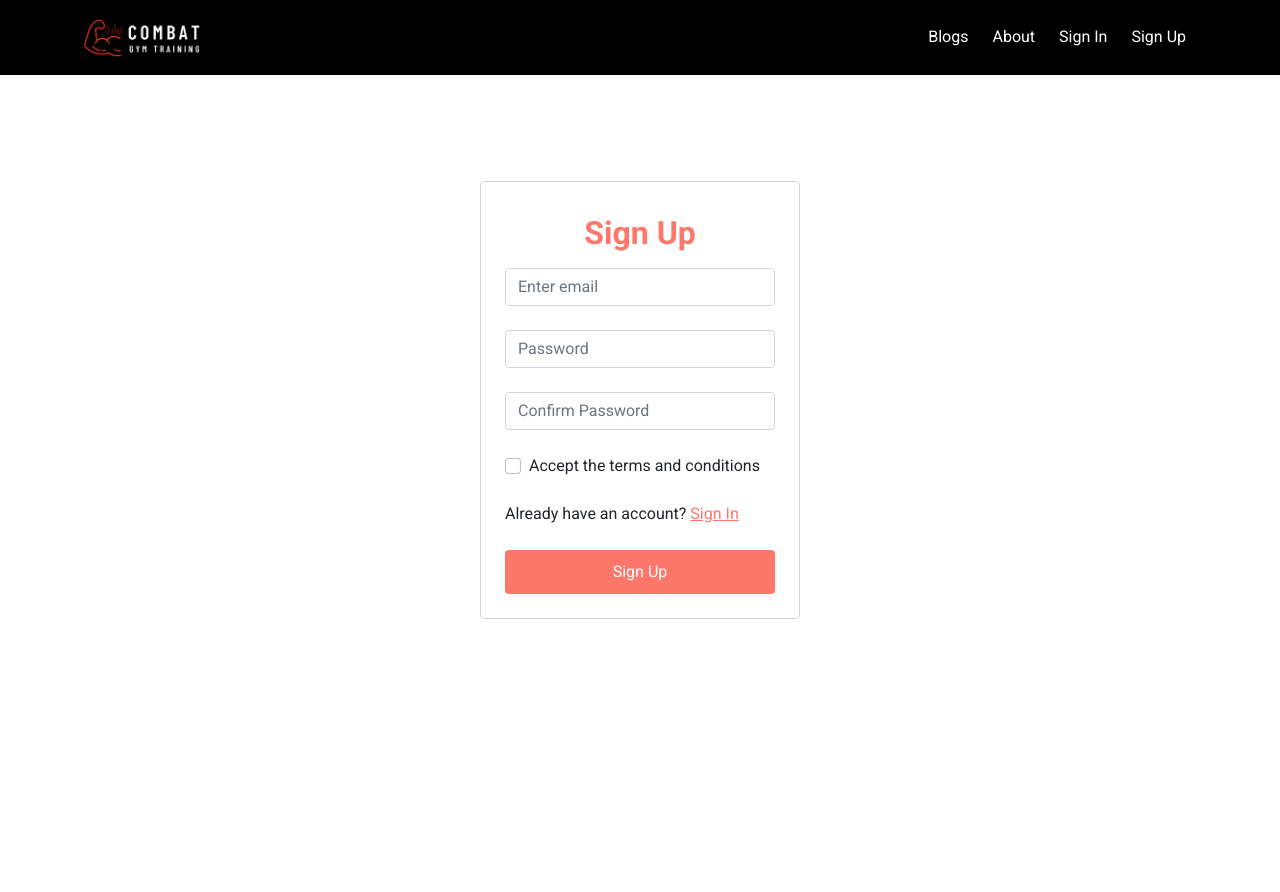
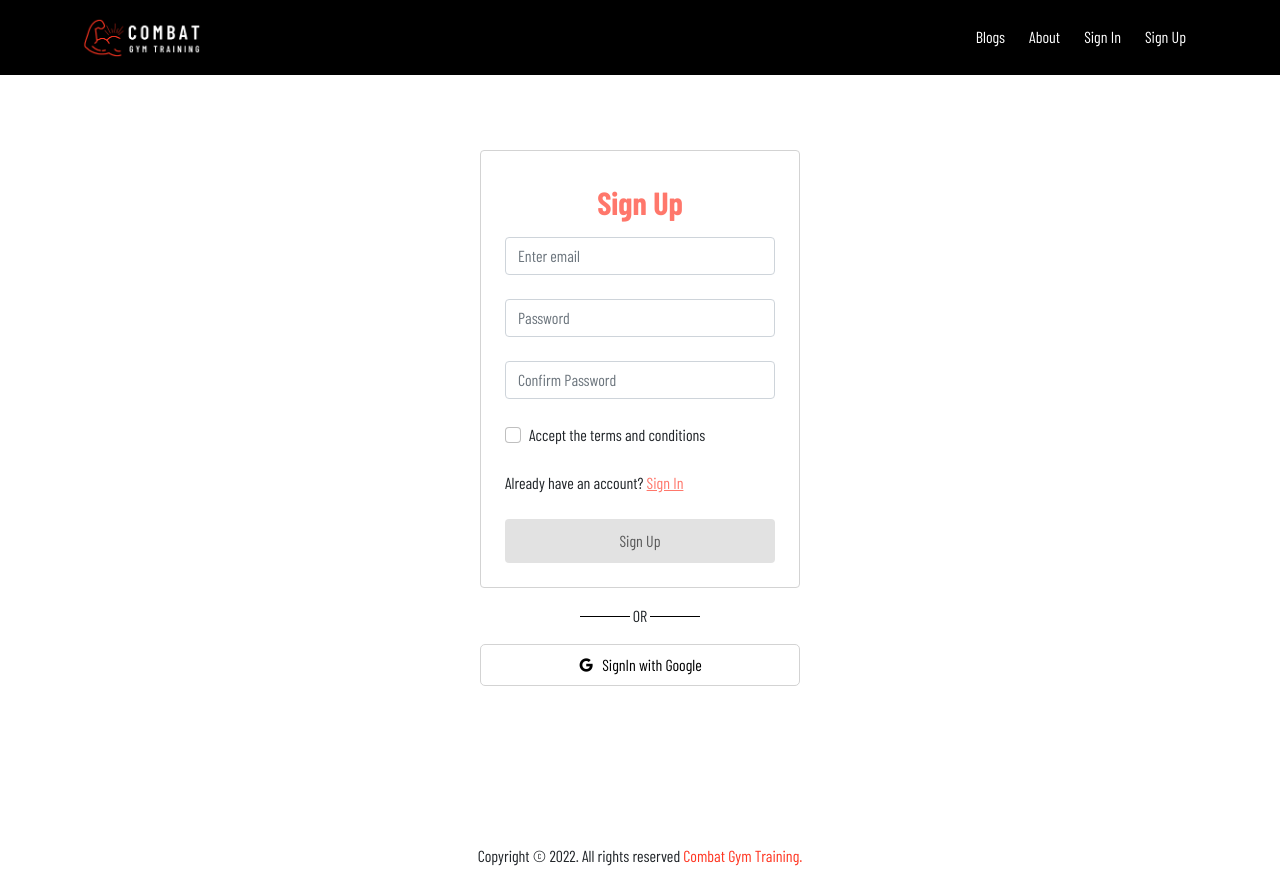
Before and after one commit to technayan/combat-gym-training, a React (Create React App) app: page /signup in a window 1280 px wide. Before the commit the page ends 800 px from the top, so only its background shows below. Built offline with nearby package versions, Linux system fonts and the light colour scheme; no server answers; the HTML template or start-up script is replaced by a standard one.

Commit message:
Added Signin, Signup, and Signout Functions and google signin

```diff
--- a/package.json
+++ b/package.json
@@ -7,11 +7,14 @@
     "@testing-library/react": "^13.1.1",
     "@testing-library/user-event": "^13.5.0",
     "bootstrap": "^5.1.3",
+    "firebase": "^9.6.11",
     "react": "^18.0.0",
     "react-bootstrap": "^2.2.3",
     "react-dom": "^18.0.0",
+    "react-firebase-hooks": "^5.0.3",
     "react-router-dom": "^6.3.0",
     "react-scripts": "5.0.1",
+    "remixicon": "^2.5.0",
     "web-vitals": "^2.1.4"
   },
   "scripts": {
--- a/public/index.html
+++ b/public/index.html
@@ -24,6 +24,10 @@
       work correctly both with client-side routing and a non-root public URL.
       Learn how to configure a non-root public URL by running `npm run build`.
     -->
+
+    <!-- Remix Icon CDN -->
+    <link href="https://cdn.jsdelivr.net/npm/remixicon@2.5.0/fonts/remixicon.css" rel="stylesheet">
+
     <title>Combat | Gym Training</title>
   </head>
   <body>
--- a/src/App.js
+++ b/src/App.js
@@ -7,6 +7,9 @@ import Checkout from './components/Checkout/Checkout';
 import NotFound from './components/NotFound/NotFound';
 import SignIn from './components/SignIn/SignIn';
 import SignUp from './components/SignUp/SignUp';
+import Footer from './components/Footer/Footer'
+import RequireAuth from './components/RequireAuth/RequireAuth';
+import Blogs from './components/Blogs/Blogs';
 
 function App() {
   return (
@@ -15,12 +18,18 @@ function App() {
       <Routes>
         <Route path='/' element={<Home />} />
         <Route path='/home' element={<Home />} />
-        <Route path='/checkout/:id' element={<Checkout />} />
+        <Route path='/checkout/:id' element={
+          <RequireAuth>
+            <Checkout />
+          </RequireAuth>
+        } />
+        <Route path='/blogs' element={<Blogs />} />
         <Route path='/signin' element={<SignIn />} />
         <Route path='/signup' element={<SignUp />} />
 
         <Route path='*' element={<NotFound />} />
       </Routes>
+      <Footer />
     </div>
   );
 }
--- /dev/null
+++ b/src/components/Blogs/Blogs.js
@@ -0,0 +1,45 @@
+import React from 'react'
+import { Container } from 'react-bootstrap'
+
+const Blogs = () => {
+  return (
+    <div>
+      <Container>
+        <div className="blog">
+          <h4>Defference between Authorization and Authentication?</h4>
+          <p>
+            Authentication is the process to verify someone. Authentication
+            identifies the user and his/her details. On the other hand,
+            Authorization is the process that verifies the user's access. It
+            verifies which file, data, or document the user can access.
+          </p>
+        </div>
+        <div className="blog">
+          <h4>
+            Why are you using firebase? What other options do you have to
+            implement authentication?
+          </h4>
+          <p>
+            I am using firebase for authentication system on my website.
+            Firebase is a authentication system provider by Google. I have
+            Active Directory, OpenID Connect, LDAP, SAP and many more as other
+            options to implement authentication.
+          </p>
+        </div>
+        <div className="blog">
+          <h4>
+            What other services does firebase provide other than authentication?
+          </h4>
+          <p>
+            Firebase is a authentication system provider. Beside this service
+            firebase offers many other services to us. Firebase provides Cloud
+            Firestore, Cloud Functions, Hosting, Cloud Storage, Google
+            Analytics, Predictions, Cloud Messaging etc.
+          </p>
+        </div>
+      </Container>
+    </div>
+  )
+}
+
+export default Blogs
--- a/src/components/Header/Header.js
+++ b/src/components/Header/Header.js
@@ -3,8 +3,17 @@ import { Container, Nav, Navbar } from 'react-bootstrap';
 import './Header.css'
 import logo from '../../images/logo.png'
 import { Link } from 'react-router-dom';
+import auth from '../../firebase.init';
+import { useAuthState } from 'react-firebase-hooks/auth';
+import { signOut } from 'firebase/auth';
 
 const Header = () => {
+
+  const [user] = useAuthState(auth);
+
+  const handleSignOut = () => {
+    signOut(auth);
+  }
   return (
     <div>
       <Navbar className='fixed-top' bg="black" variant='dark' expand="lg">
@@ -17,8 +26,14 @@ const Header = () => {
             <Nav className="ms-auto">
               <Link className='nav-link text-white mx-1 my-2' to={'/blogs'}>Blogs</Link>
               <Link className='nav-link text-white mx-1 my-2' to={'/about'}>About</Link>
-              <Link className='nav-link text-white mx-1 my-2' to={'/signin'}>Sign In</Link>
-              <Link className='nav-link text-white mx-1 my-2' to={'/signup'}>Sign Up</Link>
+              {
+                user ? <Link onClick={handleSignOut} className='nav-link text-white mx-1 my-2' to={'/signin'}>Sign Out</Link> :
+
+                <>
+                <Link className='nav-link text-white mx-1 my-2' to={'/signin'}>Sign In</Link>
+                <Link className='nav-link text-white mx-1 my-2' to={'/signup'}>Sign Up</Link>
+                </>
+              }
             </Nav>
           </Navbar.Collapse>
         </Container>
--- a/src/components/Home/Home.js
+++ b/src/components/Home/Home.js
@@ -1,5 +1,4 @@
 import React from 'react';
-import Footer from '../Footer/Footer';
 import Banner from './Banner/Banner';
 import ClientReviews from './ClientReviews/ClientReviews';
 import Services from './Services/Services';
@@ -11,7 +10,6 @@ const Home = () => {
             <Banner />
             <Services />
             <ClientReviews />
-            <Footer />
         </div>
     );
 };
--- /dev/null
+++ b/src/components/RequireAuth/RequireAuth.js
@@ -0,0 +1,22 @@
+import React from 'react';
+import { useAuthState } from 'react-firebase-hooks/auth';
+import { Navigate, useLocation } from 'react-router-dom';
+import auth from '../../firebase.init';
+
+const RequireAuth = ({ children }) => {
+
+    const [user, loading] = useAuthState(auth);
+    const location = useLocation();
+
+    if(loading) {
+        return;
+    }
+
+    if(!user) {
+        return <Navigate to="/signin" state={{ from: location }} replace />
+    } else {
+        return children;
+    }
+};
+
+export default RequireAuth;
--- a/src/components/SignIn/SignIn.css
+++ b/src/components/SignIn/SignIn.css
@@ -1,10 +1,14 @@
 .form-container {
-    height: 100vh;
+    min-height: 100vh;
+    padding: 150px 0;
+}
+
+.form-wrapper {
+    width: 25%;
 }
 
 .form {
     border: 1px solid lightgray;
-    width: 25%;
 }
 
 .form-title {
@@ -28,8 +32,44 @@
     box-shadow: none;
 }
 
+.disabled{
+    background-color: lightgray !important;
+    color: #000 !important;
+}
+
 .submit-btn:hover {
     background: #ff3622;
+}
+
+.divider::before {
+    position: absolute;
+    content: '';
+    background: #000;
+    height: 1px;
+    width: 50px;
+    top: 50%;
+    right: 100px;
+}
+.divider::after {
+    position: absolute;
+    content: '';
+    background: #000;
+    height: 1px;
+    width: 50px;
+    top: 50%;
+    left: 100px;
+}
+
+.google-signin-btn {
+    background: none;
+    border: 1px solid lightgray;
+    border-radius: 5px;
+    transition: 0.3s ease;
+}
+
+.google-signin-btn:hover {
+    background: #ff776b;
+    color: #fff;
 }
 
 
--- a/src/components/SignIn/SignIn.js
+++ b/src/components/SignIn/SignIn.js
@@ -1,32 +1,83 @@
-import React from 'react'
+import React, { useRef } from 'react'
 import { Button, Form } from 'react-bootstrap'
-import { Link } from 'react-router-dom'
+import {
+  useSignInWithEmailAndPassword,
+  useSignInWithGoogle,
+} from 'react-firebase-hooks/auth'
+import { Link, useLocation, useNavigate } from 'react-router-dom'
+import auth from '../../firebase.init'
 import './SignIn.css'
 
 const SignIn = () => {
-  const handleSignIn = e => {
-    e.preventDefault();
+  const emailRef = useRef('')
+  const passwordRef = useRef('')
+
+  const navigate = useNavigate()
+  const location = useLocation()
+
+  let from = location.state?.from?.pathname || '/'
+
+  const [signInWithGoogle, user1] = useSignInWithGoogle(auth)
+
+  const [
+    signInWithEmailAndPassword,
+    user,
+    loading,
+    error,
+  ] = useSignInWithEmailAndPassword(auth)
+
+  const handleSignIn = (e) => {
+    e.preventDefault()
+    const email = emailRef.current.value
+    const password = passwordRef.current.value
+    signInWithEmailAndPassword(email, password)
   }
+
+  if (user || user1) {
+    navigate(from, { replace: true })
+  }
+
   return (
-    <div className='form-container d-flex justify-content-center align-items-center'>
-
-      <Form onSubmit={handleSignIn} className='form p-3 p-md-4 rounded'>
-        <h2 className='form-title text-center py-2'>Sign In</h2>
+    <div className="form-container">
+      <div className="form-wrapper mx-auto">
+        <Form onSubmit={handleSignIn} className="form p-3 p-md-4 rounded">
+          <h2 className="form-title text-center py-2">Sign In</h2>
           <Form.Group className="mb-4" controlId="formBasicEmail">
-          <Form.Control type="email" placeholder="Enter email" required/>
+            <Form.Control
+              ref={emailRef}
+              type="email"
+              placeholder="Enter email"
+              required
+            />
           </Form.Group>
 
           <Form.Group className="mb-4" controlId="formBasicPassword">
-          <Form.Control type="password" placeholder="Password" required/>
+            <Form.Control
+              ref={passwordRef}
+              type="password"
+              placeholder="Password"
+              required
+            />
           </Form.Group>
-        {/* <Form.Group className="mb-3" controlId="formBasicCheckbox">
-          <Form.Check type="checkbox" label="Check me out" />
-        </Form.Group> */}
-        <p className='py-2'>New to Combat? <Link className='form-link' to={'/signup'}>Creat an account</Link></p>
-        <Button className='w-100 submit-btn' variant="primary" type="submit">
+          <p className="text-danger">{error?.message}</p>
+          <p className="py-2">
+            New to Combat?{' '}
+            <Link className="form-link" to={'/signup'}>
+              Creat an account
+            </Link>
+          </p>
+          <Button className="w-100 submit-btn" variant="primary" type="submit">
             Sign In
           </Button>
         </Form>
+        <p className="divider position-relative text-center my-3">OR</p>
+        <button
+          className="google-signin-btn mx-auto py-2 w-100 d-flex justify-content-center"
+          onClick={() => signInWithGoogle()}
+        >
+          <i class="ri-google-fill me-2"></i>SignIn with Google
+        </button>
+      </div>
     </div>
   )
 }
--- a/src/components/SignUp/SignUp.js
+++ b/src/components/SignUp/SignUp.js
@@ -1,34 +1,122 @@
-import React from 'react'
+import React, { useRef, useState } from 'react'
 import { Button, Form } from 'react-bootstrap'
-import { Link } from 'react-router-dom'
+import { Link, useNavigate } from 'react-router-dom'
+import {
+  useCreateUserWithEmailAndPassword,
+  useSignInWithGoogle,
+} from 'react-firebase-hooks/auth'
+import auth from '../../firebase.init'
 
 const SignUp = () => {
+  const emailRef = useRef('')
+  const passwordRef = useRef('')
+  const confirmPasswordRef = useRef('')
+  const [check, setCheck] = useState(false)
+  const [errorMessage, setErrorMessage] = useState('')
+
+  const navigate = useNavigate()
+
+  const [
+    createUserWithEmailAndPassword,
+    user,
+    loading,
+    error,
+  ] = useCreateUserWithEmailAndPassword(auth)
+
+  const [signInWithGoogle, user1] = useSignInWithGoogle(auth)
+
+  if (user || user1) {
+    navigate('/')
+  }
+
   const handleSignUp = (e) => {
     e.preventDefault()
+    const email = emailRef.current.value
+    const password = passwordRef.current.value
+    const confirmPassword = confirmPasswordRef.current.value
+
+    if (password.length < 6) {
+      setErrorMessage('Password should contain at lease 6 characters!')
+      return
     }
+
+    if (password === confirmPassword) {
+      createUserWithEmailAndPassword(email, password)
+    } else {
+      setErrorMessage('Your two passwords are not same!')
+      return
+    }
+
+    if (error) {
+      setErrorMessage(error.message)
+      return
+    }
+  }
+
+  console.log(error)
+
   return (
-    <div className="form-container d-flex justify-content-center align-items-center">
+    <div className="form-container">
+      <div className="form-wrapper mx-auto">
         <Form onSubmit={handleSignUp} className="form p-3 p-md-4 rounded">
           <h2 className="form-title text-center py-2">Sign Up</h2>
           <Form.Group className="mb-4" controlId="formBasicEmail">
-          <Form.Control type="email" placeholder="Enter email" required />
+            <Form.Control
+              ref={emailRef}
+              type="email"
+              placeholder="Enter email"
+              required
+            />
           </Form.Group>
 
           <Form.Group className="mb-4" controlId="formBasicPassword">
-          <Form.Control type="password" placeholder="Password" required />
+            <Form.Control
+              ref={passwordRef}
+              type="password"
+              placeholder="Password"
+              required
+            />
           </Form.Group>
 
-        <Form.Group className="mb-4" controlId="formBasicPassword">
-          <Form.Control type="password" placeholder="Confirm Password" required />
+          <Form.Group className="mb-4" controlId="formBasicConfirmPassword">
+            <Form.Control
+              ref={confirmPasswordRef}
+              type="password"
+              placeholder="Confirm Password"
+              required
+            />
           </Form.Group>
+          <p className="text-danger">{errorMessage}</p>
           <Form.Group className="mb-3" controlId="formBasicCheckbox">
-          <Form.Check type="checkbox" label="Accept the terms and conditions" />
+            <Form.Check
+              onClick={() => setCheck(!check)}
+              type="checkbox"
+              label="Accept the terms and conditions"
+            />
           </Form.Group>
-        <p className="py-2">Already have an account? <Link className="form-link" to={'/signin'}>Sign In</Link></p>
-        <Button className="w-100 submit-btn" variant="primary" type="submit">
+
+          <p className="py-2">
+            Already have an account?{' '}
+            <Link className="form-link" to={'/signin'}>
+              Sign In
+            </Link>
+          </p>
+          <Button
+            className={`w-100 submit-btn ${!check && 'disabled'} `}
+            variant="primary"
+            type="submit"
+          >
             Sign Up
           </Button>
         </Form>
+        <p className="divider position-relative text-center my-3">OR</p>
+        <button
+          className="google-signin-btn mx-auto py-2 w-100 d-flex justify-content-center"
+          onClick={() => signInWithGoogle()}
+        >
+          <i class="ri-google-fill me-2"></i>SignIn with Google
+        </button>
+      </div>
     </div>
   )
 }
--- a/src/index.css
+++ b/src/index.css
@@ -1,9 +1,9 @@
 /* Google Font */
-@import url('https://fonts.googleapis.com/css2?family=Barlow+Condensed:wght@400;700&family=Roboto:wght@400;700;900&display=swap');
+@import url('https://fonts.googleapis.com/css2?family=Barlow+Condensed:wght@400;700&display=swap');
 
 body {
   margin: 0;
-  font-family: 'Roboto', sans-serif !important;
+  font-family: 'Barlow Condensed', sans-serif !important;
   -webkit-font-smoothing: antialiased;
   -moz-osx-font-smoothing: grayscale;
 }
```
Also changed, not shown: src/firebase.init.js (added, +22 -0 lines), 1 other file (tests, documents, lock files or other folders). Lines whose indentation alone changed are shown as unchanged.
